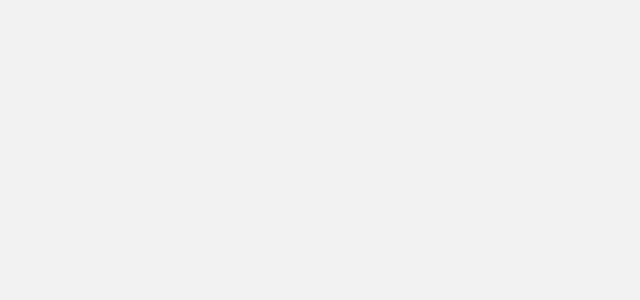
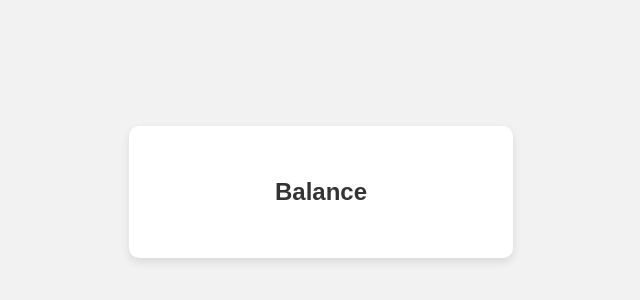
Before and after one commit to fermapre/CapitalOneBalance, a React app in the folder frontend/: page /balance in a window 1280 px wide. Before the commit this address had no page. Shown: the part 216-516 px from the top of the page, without its empty margins (319-959 px from the left). Built offline with nearby package versions, Linux system fonts and the light colour scheme; the HTML template or start-up script is replaced by a standard one.

Commit message:
intento 3 copilot Main/Balance routes

```diff
--- a/frontend/src/App.jsx
+++ b/frontend/src/App.jsx
@@ -1,6 +1,8 @@
 import { BrowserRouter, Routes, Route } from "react-router-dom";
 import Register from "./pages/Register";
 import Login from "./pages/Login";
+import Main from "./pages/Main";
+import Balance from "./pages/Balance";
 
 function App() {
   return (
@@ -8,6 +10,8 @@ function App() {
       <Routes>
         <Route path="/" element={<Login />} />
         <Route path="/register" element={<Register />} />
+        <Route path="/main" element={<Main />} />
+        <Route path="/balance" element={<Balance />} />
       </Routes>
     </BrowserRouter>
   );
--- /dev/null
+++ b/frontend/src/pages/Balance.jsx
@@ -0,0 +1,10 @@
+import "./../styles.css";
+
+export default function Balance() {
+  return (
+    <div className="container">
+      <h2>Balance</h2>
+      {/* Página en blanco por ahora */}
+    </div>
+  );
+}
--- /dev/null
+++ b/frontend/src/pages/Main.jsx
@@ -0,0 +1,13 @@
+import { useNavigate } from "react-router-dom";
+import "./../styles.css";
+
+export default function Main() {
+  const navigate = useNavigate();
+
+  return (
+    <div className="container">
+      <h2>Main</h2>
+      <button onClick={() => navigate("/balance")}>Ir a Balance</button>
+    </div>
+  );
+}
```
